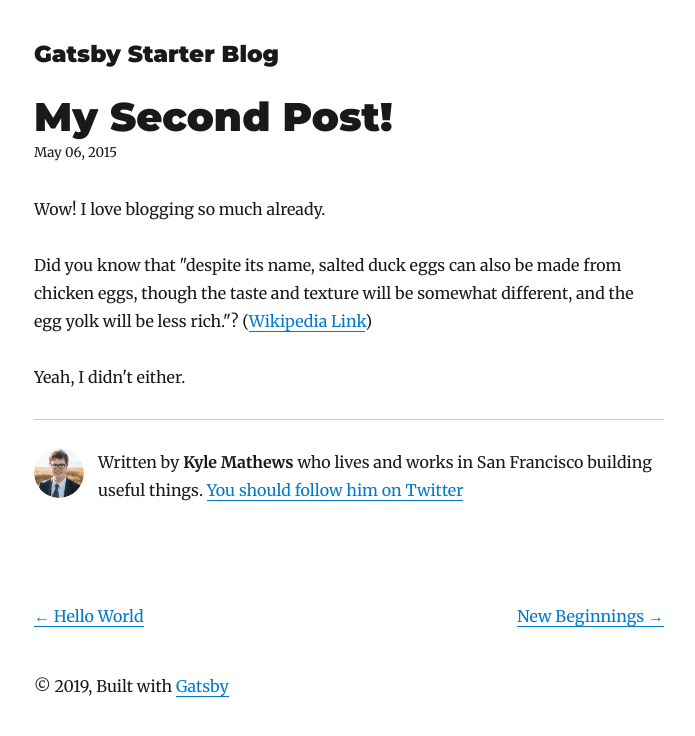
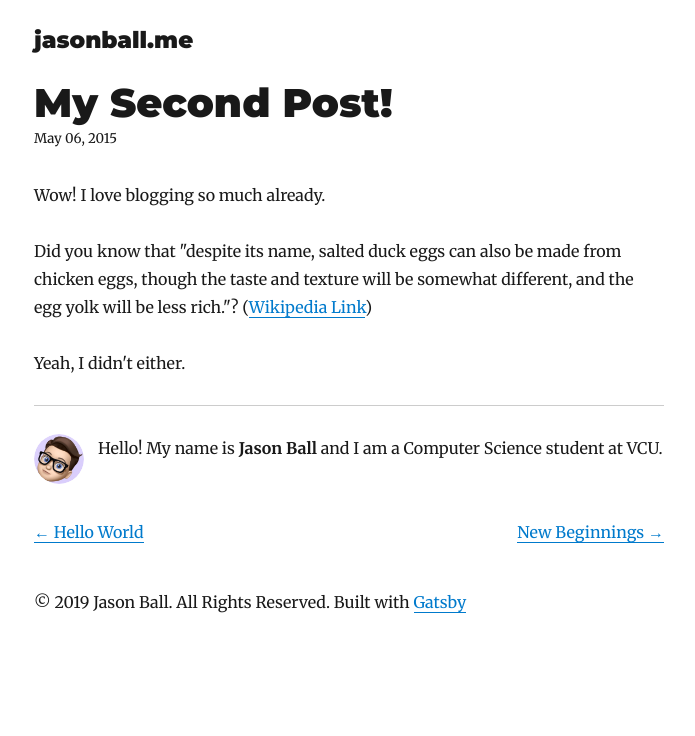
Before and after one commit to jason-ball/jasonball.me, a Gatsby site: page /my-second-post/ in a window 1280 px wide. Shown: the whole page, without its empty margins (291-986 px from the left). Built offline with nearby package versions, Linux system fonts and the light colour scheme; Gatsby itself is replaced by a stand-in of ours; some packages are replaced by stand-ins of ours.

Commit message:
"Jasonify" it

```diff
--- a/gatsby-config.js
+++ b/gatsby-config.js
@@ -1,9 +1,9 @@
 module.exports = {
   siteMetadata: {
-    title: `Gatsby Starter Blog`,
-    author: `Kyle Mathews`,
+    title: `jasonball.me`,
+    author: `Jason Ball`,
     description: `A starter blog demonstrating what Gatsby can do.`,
-    siteUrl: `https://gatsby-starter-blog-demo.netlify.com/`,
+    siteUrl: `https://jasonball.me`,
     social: {
       twitter: `kylemathews`,
     },
--- a/src/components/bio.js
+++ b/src/components/bio.js
@@ -14,7 +14,7 @@ import { rhythm } from "../utils/typography"
 const Bio = () => {
   const data = useStaticQuery(graphql`
     query BioQuery {
-      avatar: file(absolutePath: { regex: "/profile-pic.jpg/" }) {
+      avatar: file(absolutePath: { regex: "/image.jpg/" }) {
         childImageSharp {
           fixed(width: 50, height: 50) {
             ...GatsbyImageSharpFixed
@@ -24,20 +24,17 @@ const Bio = () => {
       site {
         siteMetadata {
           author
-          social {
-            twitter
-          }
         }
       }
     }
   `)
 
-  const { author, social } = data.site.siteMetadata
+  const { author} = data.site.siteMetadata
   return (
     <div
       style={{
         display: `flex`,
-        marginBottom: rhythm(2.5),
+        marginBottom: rhythm(1),
       }}
     >
       <Image
@@ -54,12 +51,7 @@ const Bio = () => {
         }}
       />
       <p>
-        Written by <strong>{author}</strong> who lives and works in San
-        Francisco building useful things.
-        {` `}
-        <a href={`https://twitter.com/${social.twitter}`}>
-          You should follow him on Twitter
-        </a>
+        Hello! My name is <strong>{author}</strong> and I am a Computer Science student at VCU.
       </p>
     </div>
   )
--- a/src/components/layout.js
+++ b/src/components/layout.js
@@ -57,13 +57,13 @@ class Layout extends React.Component {
           marginLeft: `auto`,
           marginRight: `auto`,
           maxWidth: rhythm(24),
-          padding: `${rhythm(1.5)} ${rhythm(3 / 4)}`,
+          padding: `${rhythm(1.0)} ${rhythm(3 / 4)}`,
         }}
       >
         <header>{header}</header>
         <main>{children}</main>
         <footer>
-          © {new Date().getFullYear()}, Built with
+          © {new Date().getFullYear()} Jason Ball. All Rights Reserved. Built with
           {` `}
           <a href="https://www.gatsbyjs.org">Gatsby</a>
         </footer>
--- a/src/pages/index.js
+++ b/src/pages/index.js
@@ -16,6 +16,9 @@ class BlogIndex extends React.Component {
       <Layout location={this.props.location} title={siteTitle}>
         <SEO title="All posts" />
         <Bio />
+        <h2 style={{...scale(1.5),
+            marginBottom: rhythm(1.5),
+            marginTop: 0,}}>Posts</h2>
         {posts.map(({ node }) => {
           const title = node.frontmatter.title || node.fields.slug
           return (
```
Also changed, not shown: content/assets/image.jpg (added), content/assets/profile-pic.jpg (deleted).
